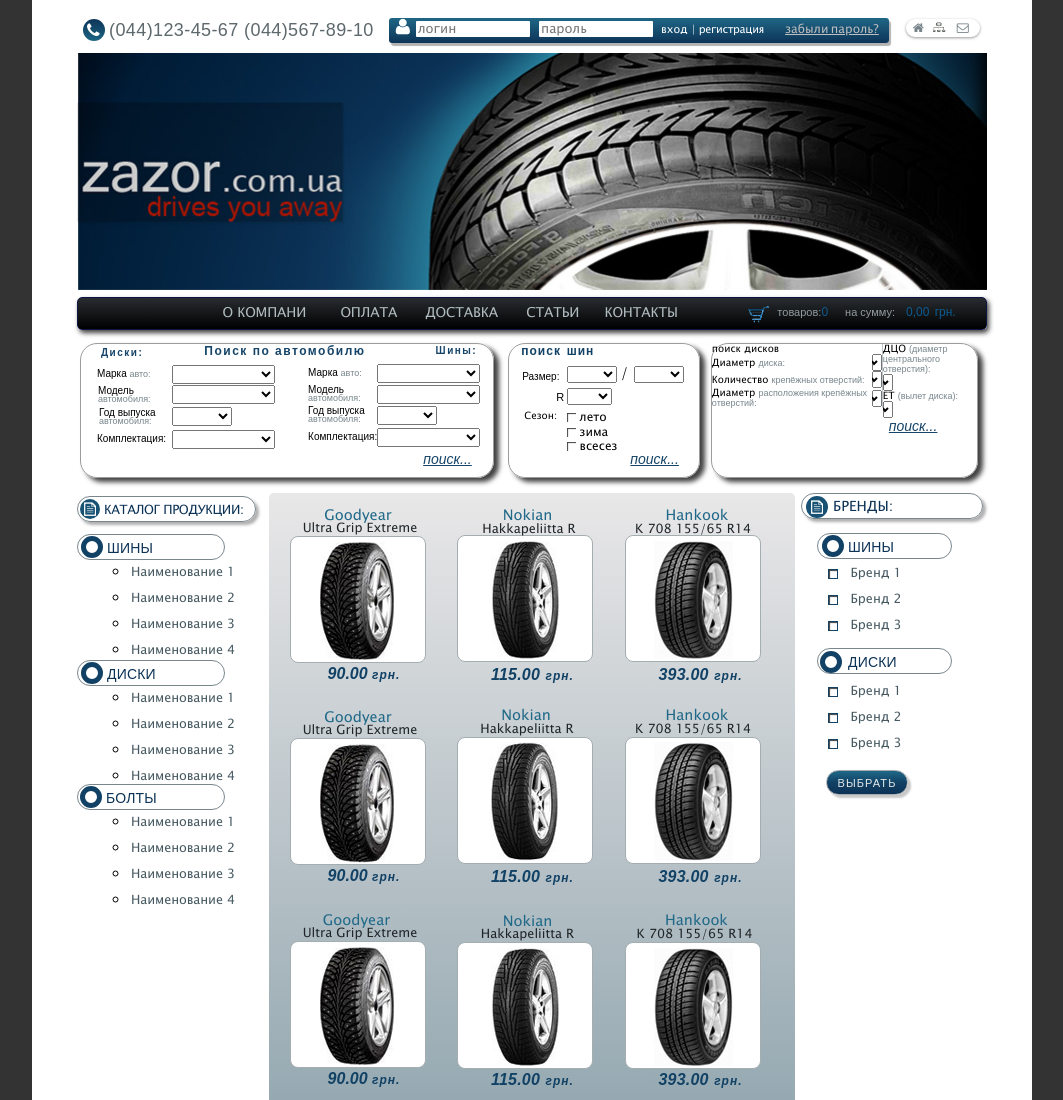
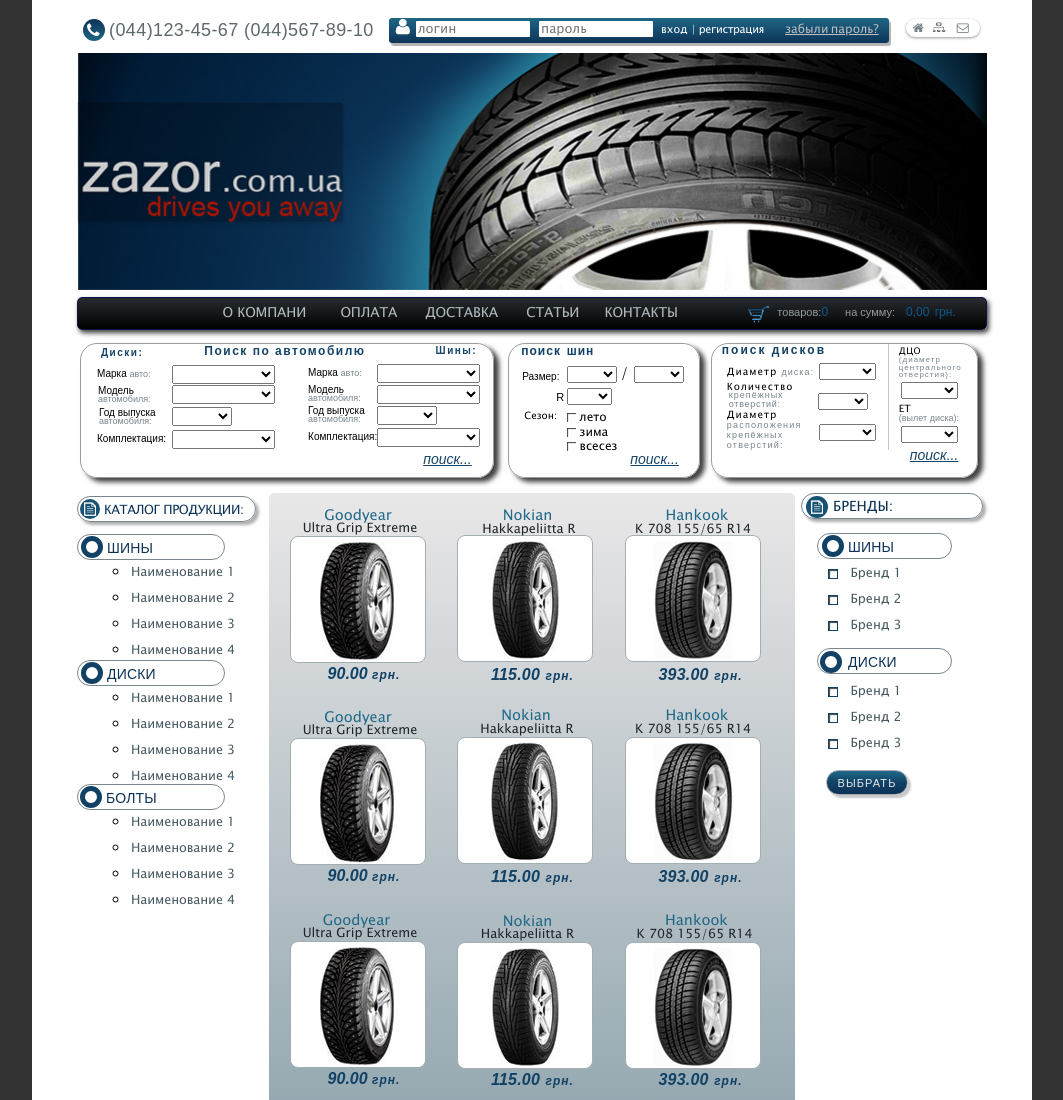
Before and after one commit to Max-im/tires-shop, a plain HTML site: page index.html in a window 1280 px wide. Shown: the top 1100 px of the page, without its empty margins (108-1171 px from the left). Drawn offline with Linux system fonts and the light colour scheme.

Commit message:
settings right is done

```diff
--- a/index.html
+++ b/index.html
@@ -217,30 +217,33 @@
 					<form action="">
 						<table>
 							<tr>
-								<td colspan="2">поиск дисков</td>
+								<td class="tr1td1" colspan="2">
+									поиск дисков
+								</td>
 							</tr>
 							<tr>
-								<td>
+								<td class="tr2td1">
 									Диаметр <span>диска:</span>
 								</td>
-								<td>
+								<td class="tr2td2">
 									<select name="" id=""></select>
 								</td>
 							</tr>
 							<tr>
-								<td>
+								<td class="tr3td1">
 									Количество
-									<span>крепёжных отверстий: </span>
+									<span>крепёжных </span>
+									<span class="spanTwo">отверстий:</span>
 								</td>
-								<td>
+								<td class="tr3td2">
 									<select name="" id=""></select>
 								</td>
 							</tr>
 							<tr>
-								<td>
+								<td class="tr4td1">
 									Диаметр <span> расположения крепёжных отверстий:  </span>
 								</td>
-								<td>
+								<td class="tr4td2">
 									<select name="" id=""></select>
 								</td>
 							</tr>
@@ -251,22 +254,22 @@
 					<form action="">
 						<table>
 							<tr>
-								<td>
-									ДЦО
+								<td class="tr1td1">
+									<p>ДЦО</p>
 									<span>(диаметр центрального отверстия):</span>
 								</td>
 							</tr>
 							<tr>
-								<td>
+								<td class="tr2tr1">
 									<select name="" id=""></select>
 								</td>
 							</tr>
-								<td>
-									ЕТ <span>(вылет диска):</span>
+								<td class="tr3td1">
+									<p>ЕТ</p> <span>(вылет диска):</span>
 								</td>
 							</tr>
 							<tr>
-								<td>
+								<td class="tr4td1">
 									<select name="" id=""></select>
 								</td>
 							</tr>
--- a/sass/screen.scss
+++ b/sass/screen.scss
@@ -263,7 +263,7 @@
 
 
 	}
-		li:hover{
+		.mainMenu li:hover{
 			@include grad(#1f6585, #0d3458);
 			a{
 				color: #fff;
@@ -442,6 +442,7 @@
 			line-height: 14px;
 			font-style: italic;
 			text-decoration: underline;
+			cursor: pointer;
 		}
 }
 
@@ -564,12 +565,8 @@
 		position: relative;
 		top: 2px;
 		left: -13px;
+		cursor: pointer;
 	}
-
-
-
-
-
 }
 
 
@@ -581,14 +578,7 @@
 	div{
 		float: left;
 	}
-	.setRightOne{
-		width: 170px;
-		border-right: 1px solid #bdc6ca;
-	}
-	.setRightTwo{
-		width: 80px;
 
-	}
 
 	td{
 		font-size: 10px;
@@ -596,7 +586,7 @@
 		text-align: left;
 		select{
 			height: 17px;
-			width: 10px;
+			width: 57px;
 
 		}
 		span{
@@ -605,6 +595,89 @@
 			color: #77858b;
 		}
 	}
+
+
+
+	.setRightOne{
+		width: 176px;
+		border-right: 1px solid #bdc6ca;
+
+		.tr1td1{
+			color: #114165;
+			font-family: arial;
+			font-size: 12px;
+			letter-spacing: 2px;
+			font-weight: 900;
+			padding: 0 0 0 10px;
+		}
+		.tr2td1{
+			padding: 7px 0 0 15px;
+			letter-spacing: 1px;
+		}
+		.tr2td2{
+			padding: 7px 12px 0 0;
+		}
+		.tr3td1{
+			padding: 3px 0 0 15px;
+			letter-spacing: 1px;
+			line-height: 8.4px;
+			span{
+				padding: 0 0 0 2px;
+			}
+			.spanTwo{
+				letter-spacing: .7px;
+			}
+		}
+		.tr3td2{
+			position: relative;
+			top: 7px;
+			left: -1px;
+			select{
+				width: 50px;
+			}
+		}
+		.tr4td1{
+			padding: 2px 0 0 15px;
+			letter-spacing: 1px;
+			span{
+				line-height: 8px;
+				letter-spacing: 1.2px;
+			}
+		}
+		.tr4td2{
+			padding: 6px 0 0 0;
+		}
+
+	}
+
+
+
+	.setRightTwo{
+		width: 80px;
+		.tr1td1{
+			padding: 4px 0 0 10px;
+			line-height: 7.8px;
+			font-size: 9px;
+			letter-spacing: .5px;
+			span{
+				font-size: 8px;
+				letter-spacing: 1px;
+				padding: 0 0 0 0;
+			}
+		}
+		.tr2tr1{
+			padding: 3px 0 0 12px;
+
+		}
+		.tr3td1{
+			padding: 6px 0 0 10px;
+			line-height: 8.9px;
+		}
+		.tr4td1{
+			padding: 3px 0 0 12px;
+		}
+	}
+
 	.but{
 			color: #154467;
 			font-size: 14px;
@@ -615,6 +688,10 @@
 			line-height: 14px;
 			font-style: italic;
 			text-decoration: underline;
+			cursor: pointer;
+			position: relative;
+			top: 4px;
+			left: 15px;
 		}
 
 
@@ -1036,6 +1113,7 @@
 		background: -moz-linear-gradient(#206988, #114165, #0c3256);
 		background: linear-gradient(#206988, #114165, #0c3256);
 		@include boxsh(3px, 3px, 2px, #c8c8c8);
+		cursor: pointer;
 
 	}
 
```
Also changed, not shown: css/screen.css.
